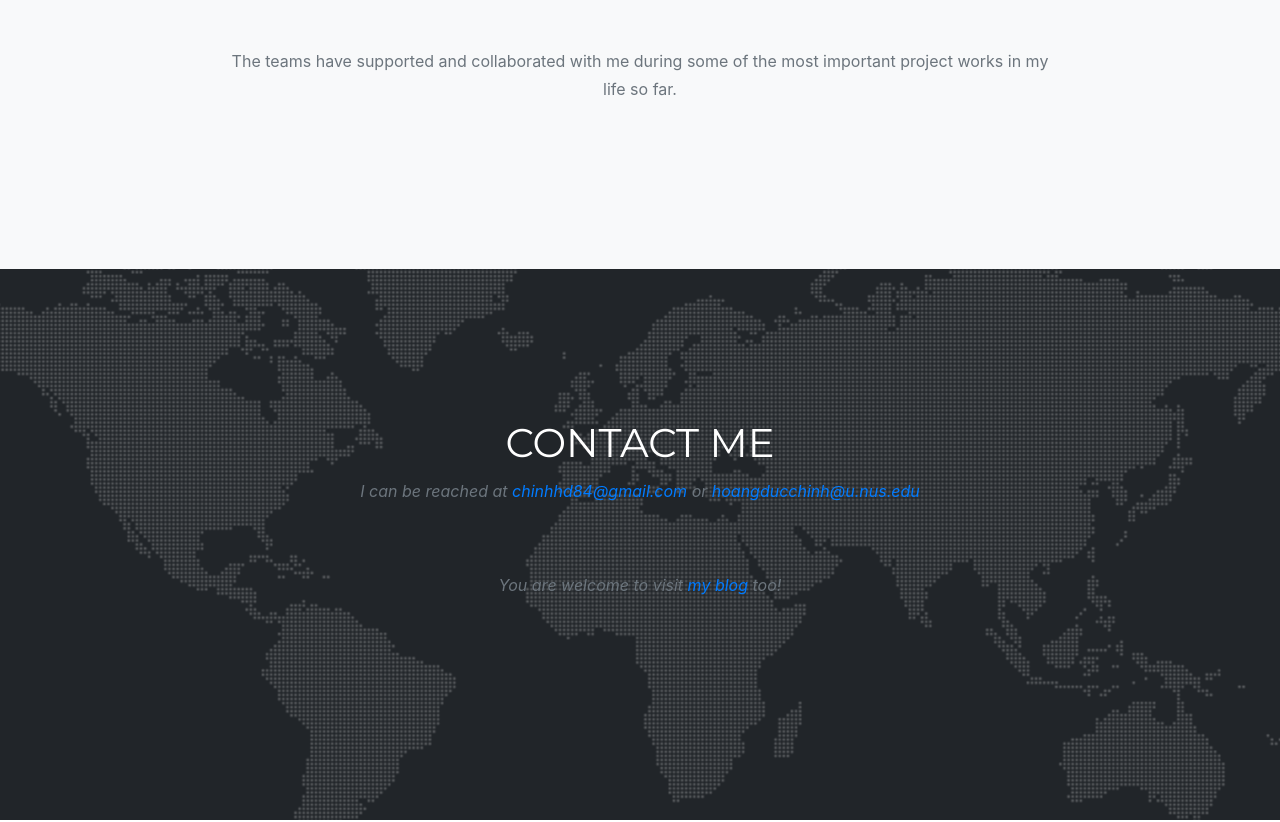
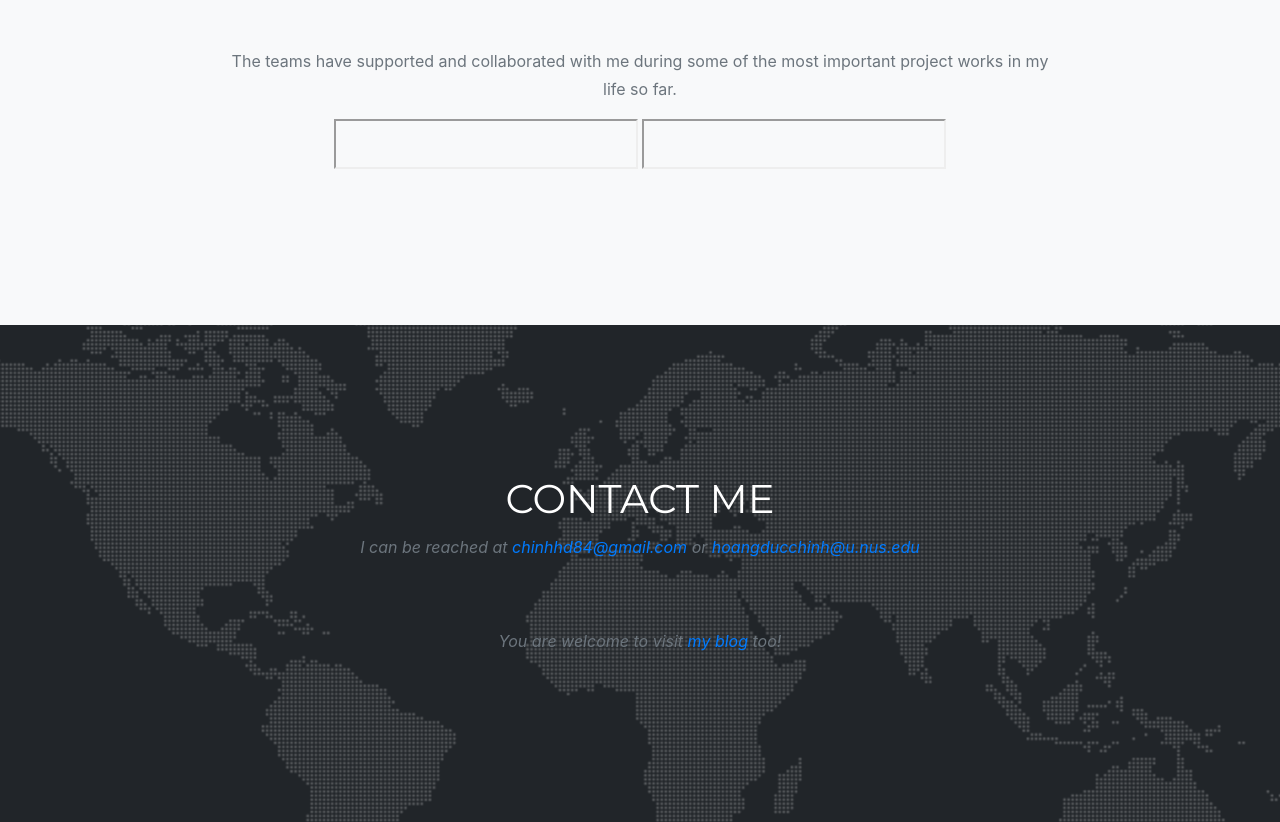
Before and after one commit to hoangducchinh/hoangducchinh.github.io, a website with bundled scripts: page index.html in a window 1280 px wide. Shown: the part 6960-7782 px from the top of the page. Built offline with nearby package versions, Linux system fonts and the light colour scheme; files whose address does not match are found by name; a web font is replaced by a local one.

Commit message:
test elsvier api

```diff
--- a/index.html
+++ b/index.html
@@ -523,6 +523,9 @@
       <div class="row">
         <div class="col-lg-8 mx-auto text-center">
           <p class="large text-muted">The teams have supported and collaborated with me during some of the most important project works in my life so far.</p>
+		  <!-- <iframe height="50" data="https://api.elsevier.com/content/abstract/citation-count?doi=10.1016/j.buildenv.2018.12.040&httpAccept=text/html&apiKey=a59154567e74e0d01ab69b5ddd3e262d"></iframe>-->
+		  <iframe height="50" data="https://api.elsevier.com/content/abstract/citation-count?doi=10.1016/j.buildenv.2018.12.040&httpAccept=text/html&apiKey=a973bd2fa5d284c9dca96f59917219bc"></iframe>
+		  <iframe height="50" data="https://api.elsevier.com/content/abstract/citation-count?doi=10.1109/TII.2013.2273739&httpAccept=text/html&apiKey=a973bd2fa5d284c9dca96f59917219bc"></iframe>
         </div>
       </div>
     </div>
```
